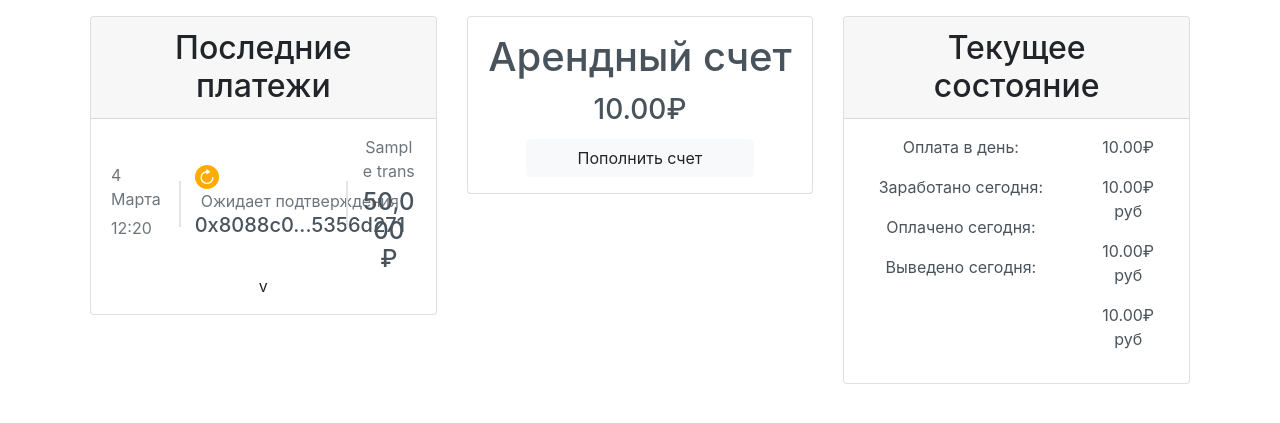
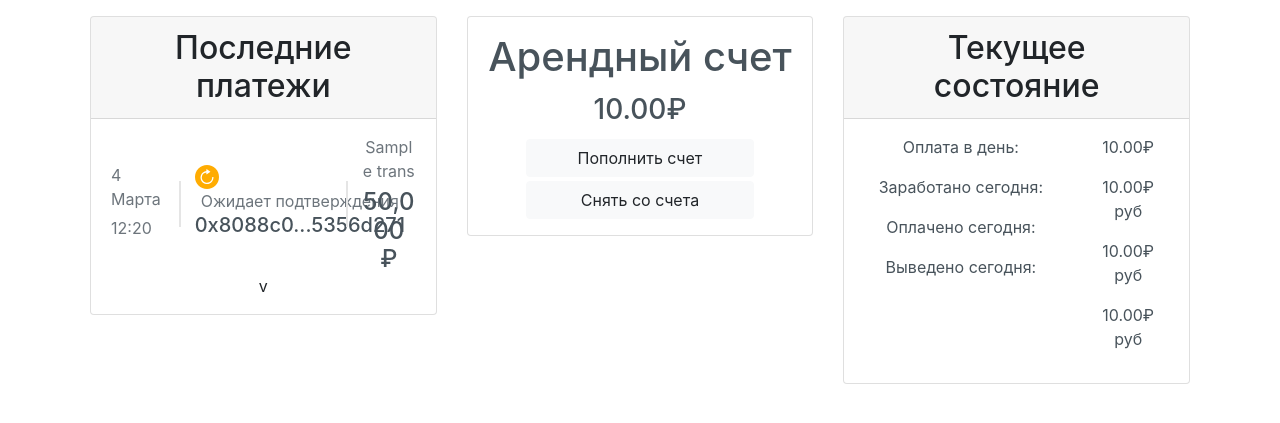
Before and after one commit to Senopiece/sheremetyevo-hackathon, a Flask app: template web/templates/index.html in a window 1280 px wide. Shown: the part 60-483 px from the top of the page. Run offline with Flask 2, Linux system fonts and the light colour scheme; the template is opened without the code that fills it: most values are stand-ins (such as "Sample title", 1, 10 or a date in 2020); some libraries are stand-ins or nearby versions.

Commit message:
add withdraw button

```diff
--- a/web/templates/index.html
+++ b/web/templates/index.html
@@ -52,6 +52,7 @@
                 <h1 class="card-title">Арендный счет</h1>
                 <h3 class="card-text">{{ "{:,.2f}₽".format(balance) }}</h3>
                 <button class="btn btn-light mt-1 w-75" onclick="buy()">Пополнить счет</button>
+                <button class="btn btn-light mt-1 w-75" onclick="withdraw()">Снять со счета</button>
             </div>
         </div>
     </div>
```
